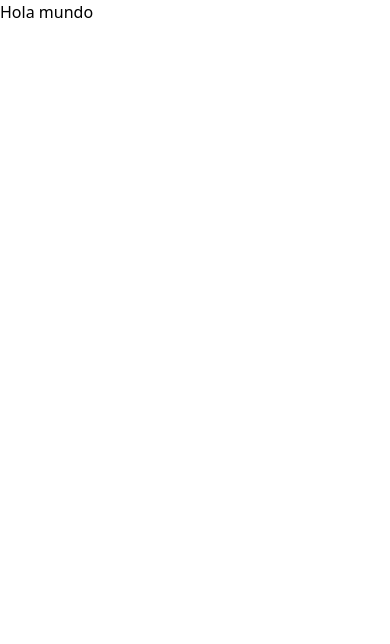
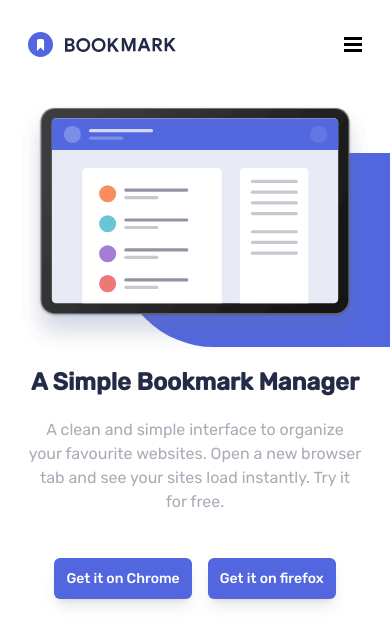
Before and after one commit to ShamirLeon/bookmark-landing, a React (Vite) app: page / in a window 390 px wide. Shown: the top 644 px of the page. Built offline with nearby package versions, Linux system fonts and the light colour scheme.

Commit message:
NavBar + Hero Mobile Design

```diff
--- a/index.html
+++ b/index.html
@@ -2,10 +2,18 @@
 <html lang="en">
 	<head>
 		<meta charset="UTF-8" />
-		<link rel="icon" type="image/svg+xml" href="./src/assets/icons/favicon-32x32.png" />
+		<link
+			rel="icon"
+			type="image/svg+xml"
+			href="./src/assets/icons/favicon-32x32.png"
+		/>
 		<meta name="viewport" content="width=device-width, initial-scale=1.0" />
-		<link rel="preconnect" href="https://fonts.googleapis.com">
-		<link rel="preconnect" href="https://fonts.gstatic.com" crossorigin><link href="https://fonts.googleapis.com/css2?family=Rubik:wght@400;500&display=swap" rel="stylesheet">
+		<link rel="preconnect" href="https://fonts.googleapis.com" />
+		<link rel="preconnect" href="https://fonts.gstatic.com" crossorigin />
+		<link
+			href="https://fonts.googleapis.com/css2?family=Rubik:wght@400;500&display=swap"
+			rel="stylesheet"
+		/>
 		<title>FrontEnd Mentor | Bookmark Landing</title>
 	</head>
 	<body>
--- a/src/App.jsx
+++ b/src/App.jsx
@@ -1,9 +1,11 @@
+import Hero from './components/Hero/Hero';
+import NavBar from './components/Nav/NavBar';
+
 const App = () => {
 	return (
-		<div className='App'>
-			<h1 className=''>
-				Hola mundo
-			</h1>
+		<div className='font-Rubik'>
+			<NavBar></NavBar>
+			<Hero></Hero>
 		</div>
 	);
 };
--- /dev/null
+++ b/src/assets/icons/IconMenu.jsx
@@ -0,0 +1,11 @@
+const IconMenu = props => (
+	<svg xmlns='http://www.w3.org/2000/svg' width={18} height={15} {...props}>
+		<path
+			fill='#000000'
+			fillRule='evenodd'
+			d='M0 0h18v3H0V0zm0 6h18v3H0V6zm0 6h18v3H0v-3z'
+		/>
+	</svg>
+);
+
+export default IconMenu;
--- /dev/null
+++ b/src/components/Hero/Hero.jsx
@@ -0,0 +1,39 @@
+import { hero } from '../../data/data.json';
+import IllustrationHero from '../../assets/icons/illustration-hero.svg';
+
+const Hero = params => {
+	return (
+		<main>
+			<div className='relative'>
+				<img
+					src={IllustrationHero}
+					alt='Ilustration Hero Bookmark'
+					className='scale-90'
+				/>
+				<div className='absolute right-0 top-16 -z-50 h-[70%] w-[70%] rounded-l-full bg-SoftBlue'></div>
+			</div>
+			<div className='flex flex-col gap-5 px-7 text-center'>
+				<h1 className='text-2xl  font-bold text-DarkBlue'>{hero.title}</h1>
+				<p className='text-base text-GrayishBlue'>{hero.description}</p>
+
+				<div className='my-8'>
+					<a
+						href='#'
+						className='mx-2 rounded-md bg-SoftBlue py-3 px-3 text-sm font-medium text-white shadow-lg'
+					>
+						Get it on Chrome
+					</a>
+
+					<a
+						href='#'
+						className='mx-2 rounded-md bg-SoftBlue py-3 px-3 text-sm font-medium text-white shadow-lg'
+					>
+						Get it on firefox
+					</a>
+				</div>
+			</div>
+		</main>
+	);
+};
+
+export default Hero;
--- /dev/null
+++ b/src/components/Nav/NavBar.jsx
@@ -0,0 +1,17 @@
+import Logo from '../../assets/icons/logo-bookmark.svg';
+import IconMenu from '../../assets/icons/IconMenu.jsx';
+
+const NavBar = params => {
+	return (
+		<nav className='flex items-center justify-between px-7 py-8'>
+			<a href='#'>
+				<img src={Logo} alt='Bookmark logo' />
+			</a>
+			<button>
+				<IconMenu />
+			</button>
+		</nav>
+	);
+};
+
+export default NavBar;
--- a/tailwind.config.cjs
+++ b/tailwind.config.cjs
@@ -3,15 +3,15 @@ module.exports = {
 	content: ['./index.html', './src/**/*.{js,ts,jsx,tsx}'],
 	theme: {
 		extend: {
-			colors:{
-				'SoftBlue':'#5267DF',
-				'SoftRed':'#F95656',
-				'GrayishBlue': '#A9ABB6',
-				'DarkBlue':'#242B46'
+			colors: {
+				SoftBlue: '#5267DF',
+				SoftRed: '#F95656',
+				GrayishBlue: '#A9ABB6',
+				DarkBlue: '#242B46',
 			},
-			fontFamily:{
-				'Rubik':'Rubik'
-			}
+			fontFamily: {
+				Rubik: 'Rubik',
+			},
 		},
 	},
 	plugins: [],
```
Also changed, not shown: src/data/data.json (+36 -37 lines).
